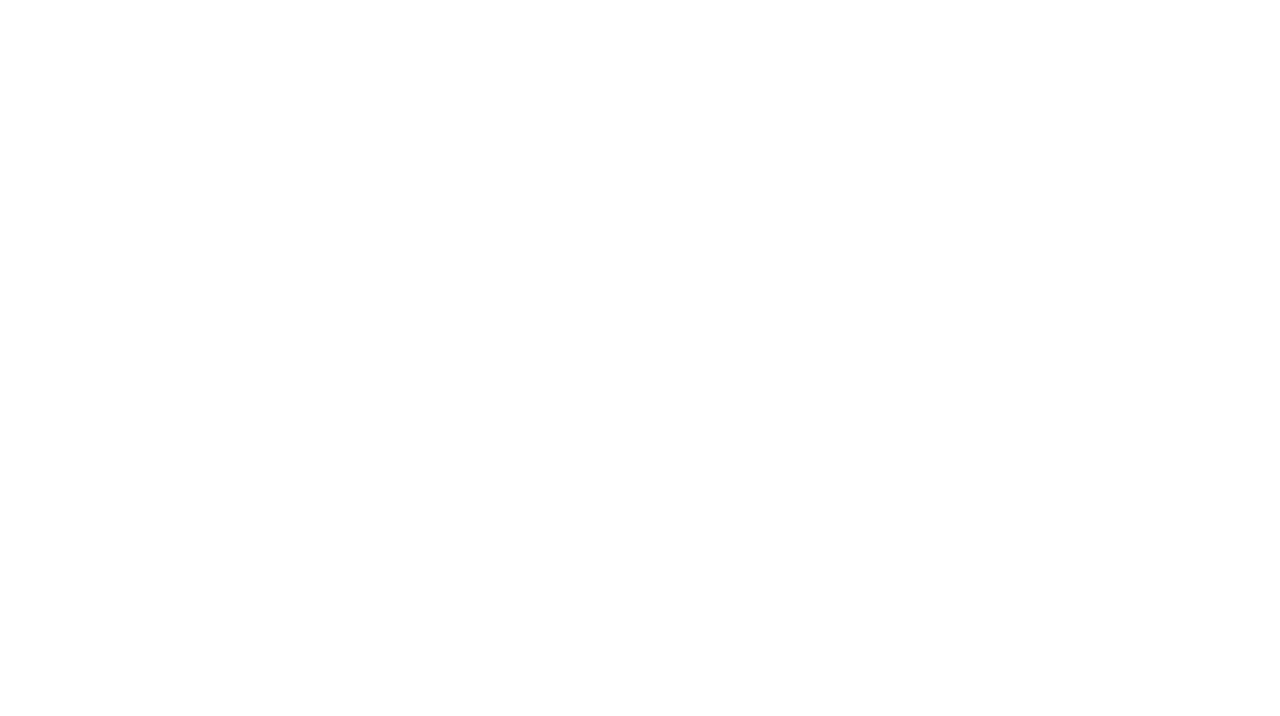
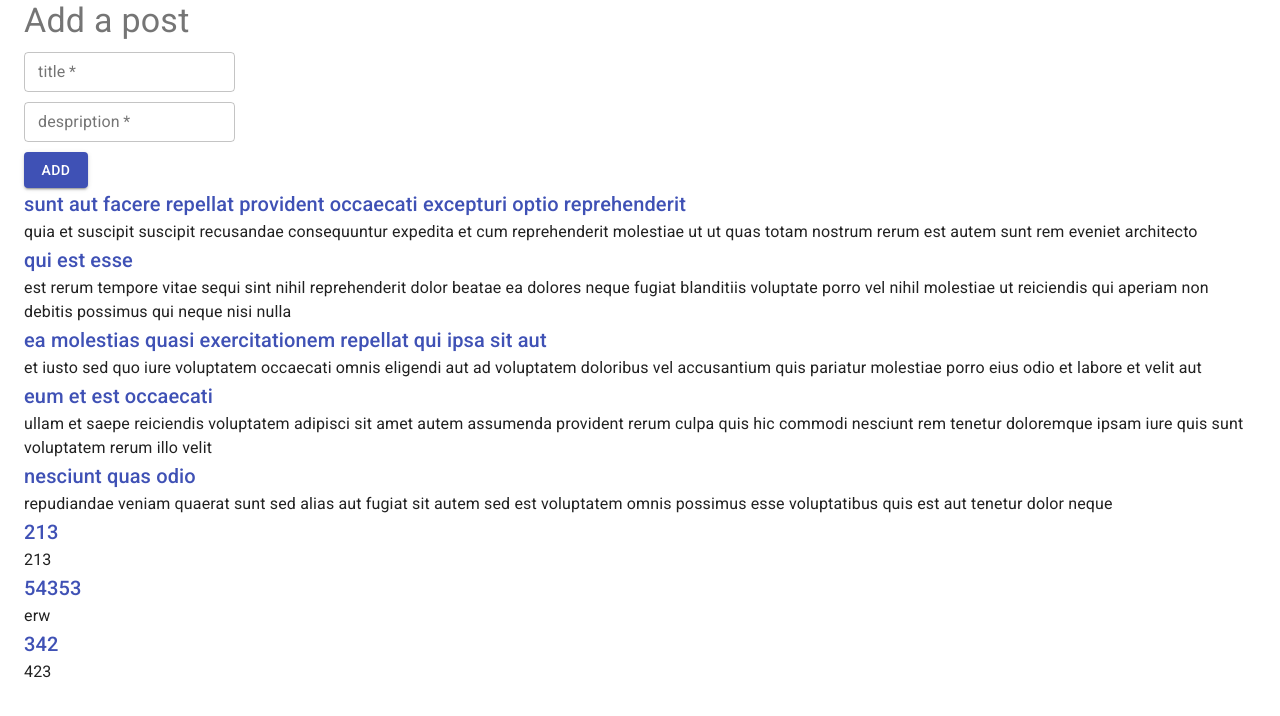
Before and after one commit to akifsonmez/react-material-ui-exercises, a React (Create React App) app: page /JsonServerExamples in a window 1280 px wide. Shown: the top 716 px of the page. Built offline with nearby package versions, Linux system fonts and the light colour scheme; data requests are answered from the project's data file; a web font is replaced by a local one.

Commit message:
json server examples added

```diff
--- /dev/null
+++ b/data/db.json
@@ -0,0 +1,49 @@
+{
+  "post": [
+    {
+      "userId": 1,
+      "id": 1,
+      "title": "sunt aut facere repellat provident occaecati excepturi optio reprehenderit",
+      "body": "quia et suscipit\nsuscipit recusandae consequuntur expedita et cum\nreprehenderit molestiae ut ut quas totam\nnostrum rerum est autem sunt rem eveniet architecto"
+    },
+    {
+      "userId": 1,
+      "id": 2,
+      "title": "qui est esse",
+      "body": "est rerum tempore vitae\nsequi sint nihil reprehenderit dolor beatae ea dolores neque\nfugiat blanditiis voluptate porro vel nihil molestiae ut reiciendis\nqui aperiam non debitis possimus qui neque nisi nulla"
+    },
+    {
+      "userId": 1,
+      "id": 3,
+      "title": "ea molestias quasi exercitationem repellat qui ipsa sit aut",
+      "body": "et iusto sed quo iure\nvoluptatem occaecati omnis eligendi aut ad\nvoluptatem doloribus vel accusantium quis pariatur\nmolestiae porro eius odio et labore et velit aut"
+    },
+    {
+      "userId": 1,
+      "id": 4,
+      "title": "eum et est occaecati",
+      "body": "ullam et saepe reiciendis voluptatem adipisci\nsit amet autem assumenda provident rerum culpa\nquis hic commodi nesciunt rem tenetur doloremque ipsam iure\nquis sunt voluptatem rerum illo velit"
+    },
+    {
+      "userId": 1,
+      "id": 5,
+      "title": "nesciunt quas odio",
+      "body": "repudiandae veniam quaerat sunt sed\nalias aut fugiat sit autem sed est\nvoluptatem omnis possimus esse voluptatibus quis\nest aut tenetur dolor neque"
+    },
+    {
+      "title": "213",
+      "body": "213",
+      "id": 6
+    },
+    {
+      "title": "54353",
+      "body": "erw",
+      "id": 7
+    },
+    {
+      "title": "342",
+      "body": "423",
+      "id": 8
+    }
+  ]
+}
--- a/src/App.js
+++ b/src/App.js
@@ -4,6 +4,7 @@ import ButtonExamples from './examples/ButtonExamples';
 import IconExamples from './examples/IconExamples';
 import TextFieldExamples from './examples/TextFieldExamples';
 import RadioButtonExamples from "./examples/RadioButtonExamples";
+import JsonServerExamples from "./examples/JsonServerExamples";
 
 function App() {
     return (
@@ -24,6 +25,9 @@ function App() {
                 <Route exact path="/RadioButtonExamples">
                     <RadioButtonExamples/>
                 </Route>
+                <Route exact path="/JsonServerExamples">
+                    <JsonServerExamples/>
+                </Route>
                 <Route exact path="/">
                     <TypographyExamples/>
                 </Route>
--- /dev/null
+++ b/src/examples/JsonServerExamples.js
@@ -0,0 +1,98 @@
+import {Container, makeStyles, TextField, Typography} from "@material-ui/core";
+import {useEffect, useState} from "react";
+import Button from "@material-ui/core/Button";
+import React from "react";
+
+const useStyles = makeStyles({
+    field: {
+        display: "block",
+        marginBottom: "10px",
+        marginTop: "10px"
+    }
+})
+
+const JsonServerExamples = () => {
+    const [posts, setPosts] = useState([])
+    const [title, setTitle] = useState("")
+    const [description, setDescription] = useState("")
+    const [titleError, setTitleError] = useState(false)
+    const [descriptionError, setDescriptionError] = useState(false)
+    const classes = useStyles()
+
+
+    useEffect(() => {
+        fetch("http://localhost:8000/post")
+            .then(response => response.json())
+            .then(data => setPosts(data))
+    }, [])
+
+    function handleSubmit(e) {
+        e.preventDefault();
+        setTitleError(false)
+        setDescriptionError(false)
+        if (!title) setTitleError(true)
+        if (!description) setDescriptionError(true)
+        if (title && description) {
+            let newPost = {title, "body": description}
+            fetch("http://localhost:8000/post", {
+                method: "POST",
+                headers: {
+                    "Content-Type": "application/json"
+                },
+                body: JSON.stringify(newPost)
+            })
+                .then(() => setPosts([...posts, newPost]))
+        }
+    }
+
+    return (
+        <Container>
+            <React.Fragment>
+                <form onSubmit={handleSubmit} noValidate>
+                    <Typography
+                        variant="h4"
+                        color="textSecondary">Add a post
+                    </Typography>
+                    <TextField
+                        className={classes.field}
+                        variant="outlined"
+                        label="title"
+                        size="small"
+                        onChange={(e) => setTitle(e.target.value)}
+                        error={titleError}
+                        required
+                    />
+                    <TextField
+                        className={classes.field}
+                        variant="outlined"
+                        label="despription"
+                        size="small"
+                        onChange={(e) => setDescription(e.target.value)}
+                        error={descriptionError}
+                        required
+                    />
+                    <Button
+                        color="primary"
+                        variant="contained"
+                        type="submit">
+                        Add
+                    </Button>
+                </form>
+            </React.Fragment>
+            <React.Fragment>
+                {posts.map(post => {
+                    return (
+                        <React.Fragment key={post.id}>
+                            <Typography variant="h6" color="primary">{post.title}</Typography>
+                            <React.Fragment>
+                                <Typography variant="body1" color="textPrimary">{post.body}</Typography>
+                            </React.Fragment>
+                        </React.Fragment>
+                    );
+                })}
+            </React.Fragment>
+        </Container>
+    );
+}
+
+export default JsonServerExamples
```
